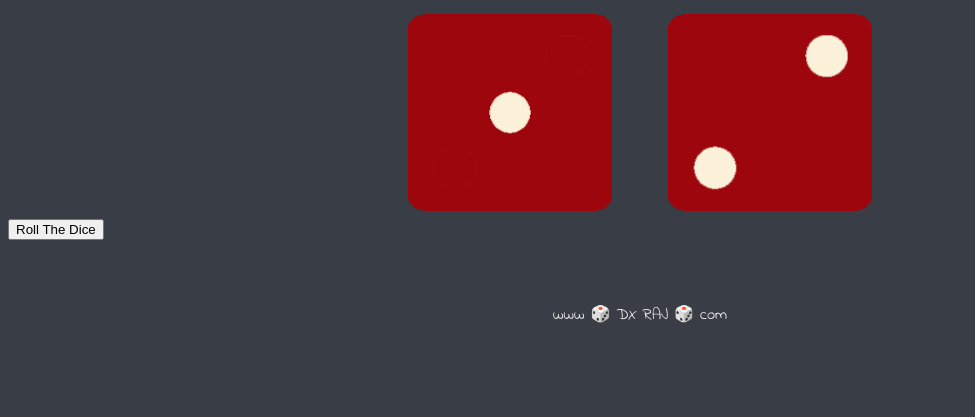
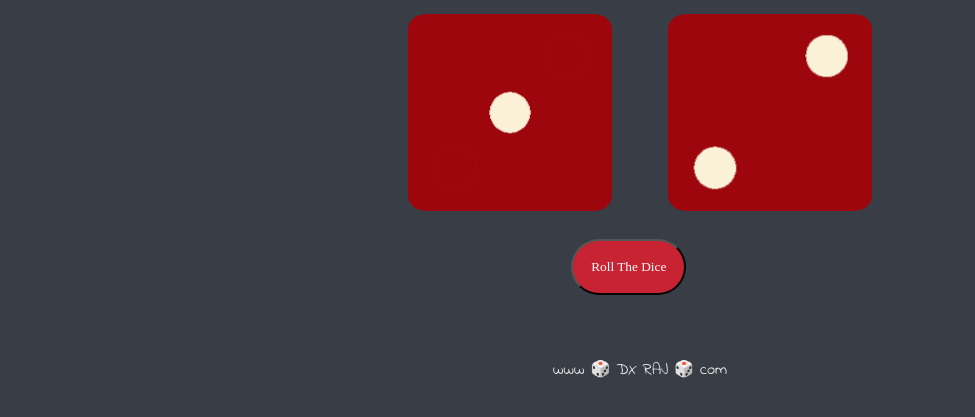
Before and after one commit to DXRaj/Dice-Game, a plain HTML site: page index.html in a window 1280 px wide. Shown: the part 321-738 px from the top of the page, without its empty margins (0-975 px from the left). Drawn offline with Linux system fonts and the light colour scheme.

Commit message:
Update styles.css

```diff
--- a/styles.css
+++ b/styles.css
@@ -31,6 +31,17 @@ p {
 img {
   width: 80%;
 }
+button{
+    height: 7vh;
+    width: 9vw;
+    border-radius: 30px;
+    margin-left: 44vw;
+    margin-top: 20px;
+    background-color: #c82333;
+    color: #fff;
+    font-family: gilroy;
+    font-weight: 100;
+  }
 button:hover{
     cursor: pointer;
   }
```
